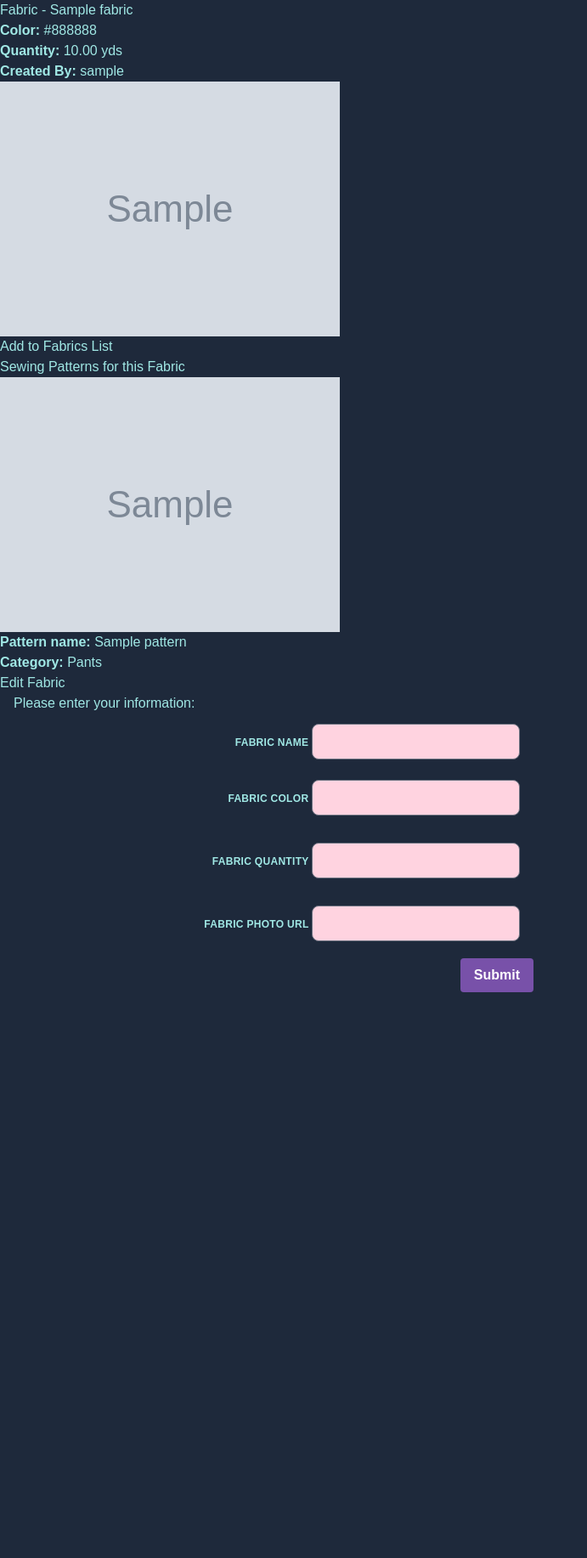
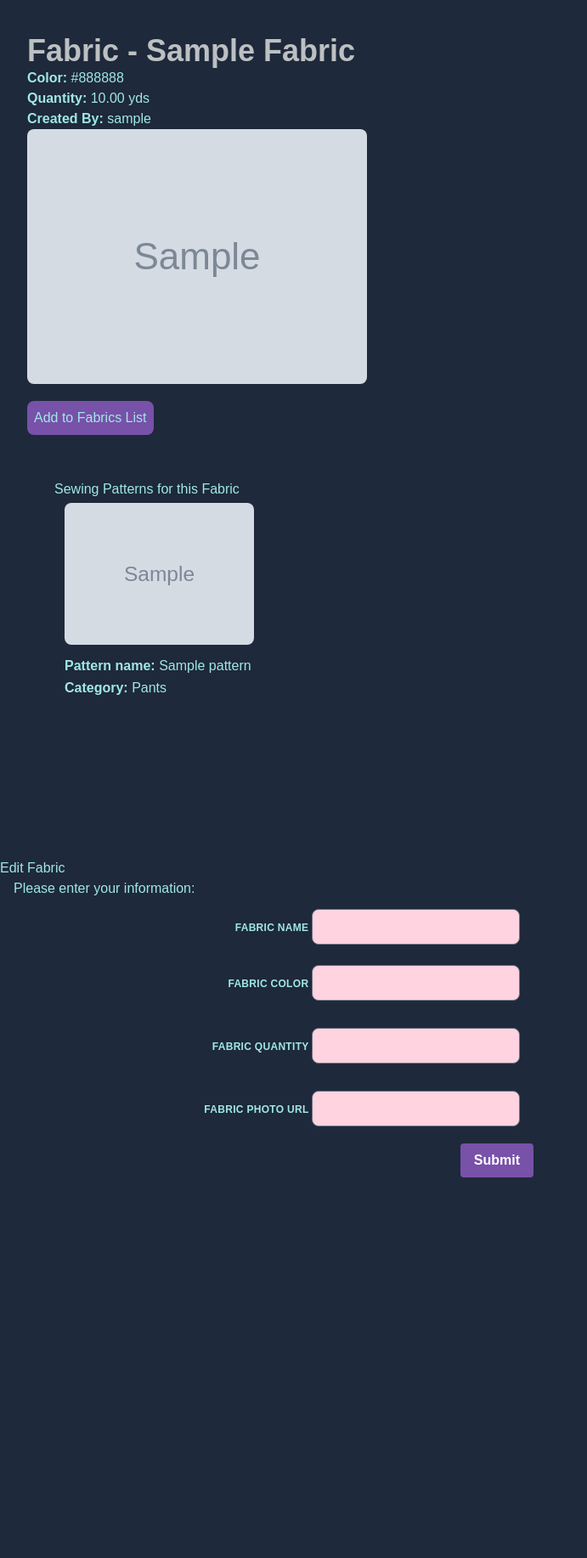
Before and after one commit to kangjoa/sew-serious, a Flask app: template sewing_app/templates/fabric_detail.html in a window 1280 px wide. Shown: the part 72-1906 px from the top of the page at 85% size, without its empty margins (0-691 px from the left). Before the commit the page ends 1240 px from the top, so only its background shows below. Run offline with Flask 2, Linux system fonts and the light colour scheme; the template is opened without the code that fills it: values that come from a table or form of the project are taken from there, others are empty; tables that the repository leaves empty hold one stand-in row (values such as "Sample post"); grey boxes marked "Sample" are stand-in pictures; style sheets or scripts are compiled from the project's sources.

Commit message:
Style fabric detail

```diff
--- a/sewing_app/templates/fabric_detail.html
+++ b/sewing_app/templates/fabric_detail.html
@@ -1,40 +1,47 @@
 {% extends 'base.html' %}
 {% block content %}
-
-<h1>Fabric - {{ fabric.name }}</h1>
+<section>
+    <div class="mx-auto max-w-2xl px-6 py-6 sm:px-6 sm:py-10 lg:max-w-7xl lg:px-8">
+        <h1 class="text-3xl font-semibold text-gray capitalize lg:text-4xl">Fabric - {{ fabric.name }}</h1>
         <ul>
             <li><strong>Color:</strong> {{ fabric.color }}</li>
             <li><strong>Quantity:</strong> {{ fabric.quantity }} yds</li>
             <li><strong>Created By:</strong> {{ fabric.created_by.username }}</li>
         </ul>
-<img class="fabric-photo" src="{{ fabric.photo_url }}" alt="Fabric Photo">
+        <img class="w-45 h-1/3 object-cover rounded-lg mb-3" src="{{ fabric.photo_url }}" alt="Fabric Photo">
         <form action="{{ url_for('main.add_to_fabrics_list', fabric_id=fabric.id) }}" method="POST">
             {{ form.csrf_token }}
-    <button type="submit" class="btn-add-to-list">Add to Fabrics List</button>
+            <button type="submit" class="bg-dark-purple p-2 mt-2 mb-3 rounded-lg">Add to Fabrics List</button>
         </form>
-
+        <div class="mx-auto max-w-2xl px-6 py-6 sm:px-6 sm:py-10 lg:max-w-7xl lg:px-8">
             <h2>Sewing Patterns for this Fabric</h2>
             {% if fabric.patterns|length == 0 %}
             <p>No patterns tagged yet.</p>
             {% else %}
 
-<div class="patterns">
+            <div class="grid grid-cols-1 sm:grid-cols-2 md:grid-cols-3 lg:grid-cols-3 xl:grid-cols-4 2xl:grid-cols-5">
                 {% for pattern in fabric.patterns %}
-    <div class="pattern-details">
-        <a href="{{ url_for('main.pattern_detail', pattern_id=pattern.id) }}"><img class="pattern-photo"
-                src="{{ pattern.photo_url }}" alt="Pattern Photo"></a>
+                <div class="flex flex-col">
+                    <div class="leading-relaxed justify-between p-1 lg:mx-2">
+                        <a href="{{ url_for('main.pattern_detail', pattern_id=pattern.id) }}"><img
+                                class="object-cover w-50 h-1/2 rounded-lg mb-3" src="{{ pattern.photo_url }}"
+                                alt="Pattern Photo"></a>
                         <p><strong>Pattern name: </strong>{{ pattern.name }}</p>
                         <p><strong>Category: </strong>{{ pattern.category }}</p>
+                    </div>
                 </div>
                 {% endfor %}
             </div>
             {% endif %}
-
+        </div>
+    </div>
+</section>
+<div>
     <h2>Edit Fabric</h2>
 
     <form method="POST" action="{{ url_for('main.fabric_detail', fabric_id = fabric.id) }}">
         {{ form.csrf_token }}
         {% include '_fabric_detail.html' %}
     </form>
-
+</div>
 {% endblock %}
--- a/sewing_app/templates/home.html
+++ b/sewing_app/templates/home.html
@@ -16,7 +16,7 @@
                 <div class="leading-relaxed justify-between p-6 lg:mx-2">
                     <div>
                         <a href="/fabric/{{ fabric.id }}">
-                            <img class="w-1/3 h-1/3 object-cover rounded-lg" src="{{ fabric.photo_url }}"
+                            <img class="w-45 h-1/3 object-cover rounded-lg mb-3" src="{{ fabric.photo_url }}"
                                 alt="Fabric Photo">
                         </a>
                     </div>
--- a/sewing_app/templates/patterns.html
+++ b/sewing_app/templates/patterns.html
@@ -10,7 +10,8 @@
                 <div class="leading-relaxed bg-charcoal justify-between p-6 lg:mx-2">
                     <div>
                         <a href="/pattern/{{ pattern.id }}">
-                            <img class="object-cover rounded-lg mb-3" src="{{ pattern.photo_url }}" alt="Pattern Photo">
+                            <img class="object-cover w-50 h-1/2 rounded-lg mb-3" src="{{ pattern.photo_url }}"
+                                alt="Pattern Photo">
                         </a>
                         <a href="/pattern/{{ pattern.id }}" class="bg-dark-purple p-2 mt-2 mb-3 rounded-lg">{{
                             pattern.name }}</a>
```
Lines whose indentation alone changed are shown as unchanged.
